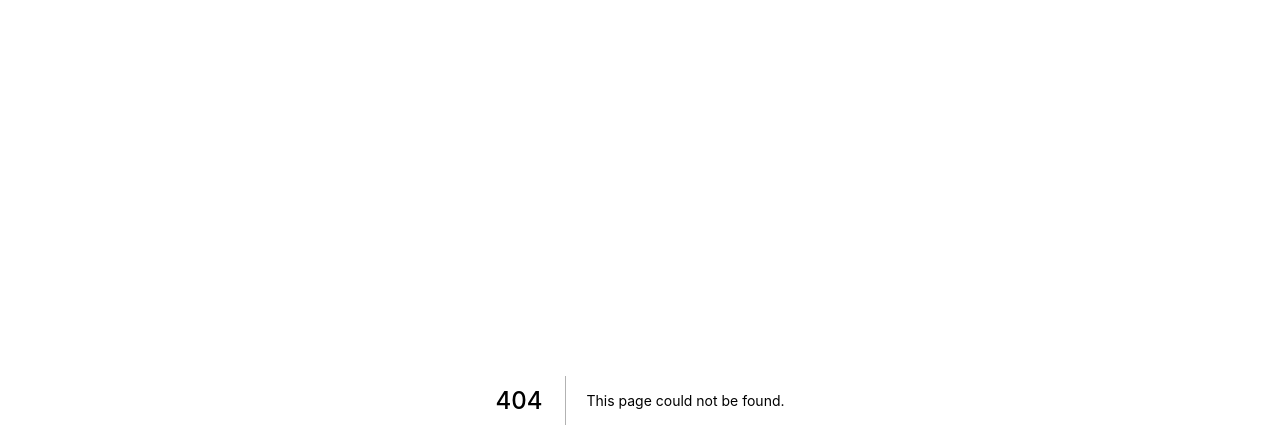
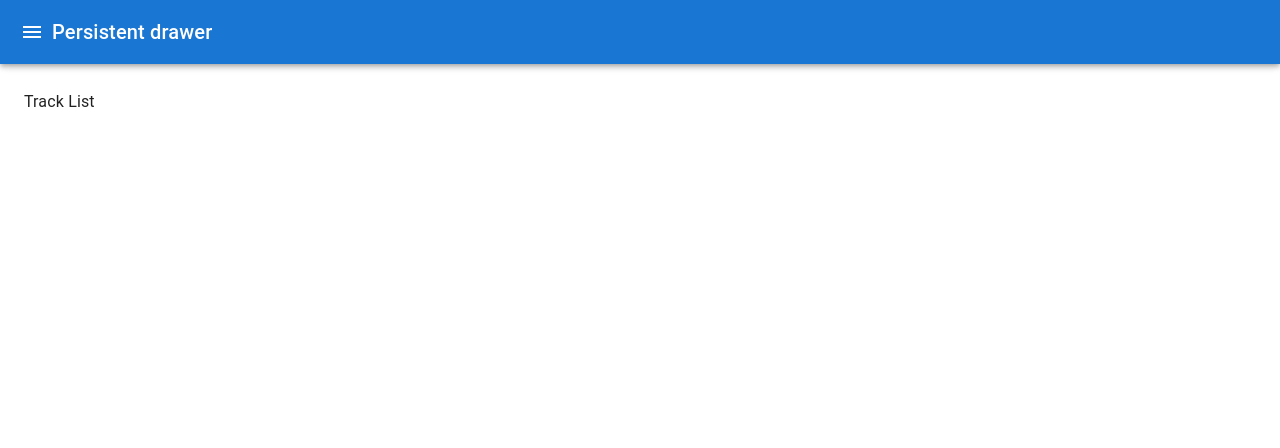
Before and after one commit to paulsumskoy/musict-platform, a Next.js app in the folder client/: page /tracks in a window 1280 px wide. Before the commit this address had no page. Shown: the top 448 px of the page. Built offline with nearby package versions, Linux system fonts and the light colour scheme.

Commit message:
FrontPage

```diff
--- a/client/components/Navbar.tsx
+++ b/client/components/Navbar.tsx
@@ -34,7 +34,7 @@ export default function Navbar() {
     };
 
     return (
-        <div >
+        <div>
             <CssBaseline />
             <AppBar
                 position="fixed"
--- /dev/null
+++ b/client/layouts/MainLayot.tsx
@@ -0,0 +1,16 @@
+ import { Container } from '@material-ui/core';
+import React from 'react';
+import Navbar from '../components/Navbar';
+
+ const MainLayout: React.FC = ({children}) => {
+     return (
+         <>
+            <Navbar/>
+            <Container style={{margin: '90px 0'}}>
+                {children}
+            </Container>
+         </>
+     );
+ };
+
+ export default MainLayout;
--- /dev/null
+++ b/client/pages/tracks/index.tsx
@@ -0,0 +1,12 @@
+import React from "react";
+import MainLayout from "../../layouts/MainLayot";
+
+const Index = () => {
+    return (
+        <MainLayout>
+            Track List
+        </MainLayout>
+    );
+};
+
+export default Index;
```
Also changed, not shown: client/pages/index.tsx (+7 -5 lines).
